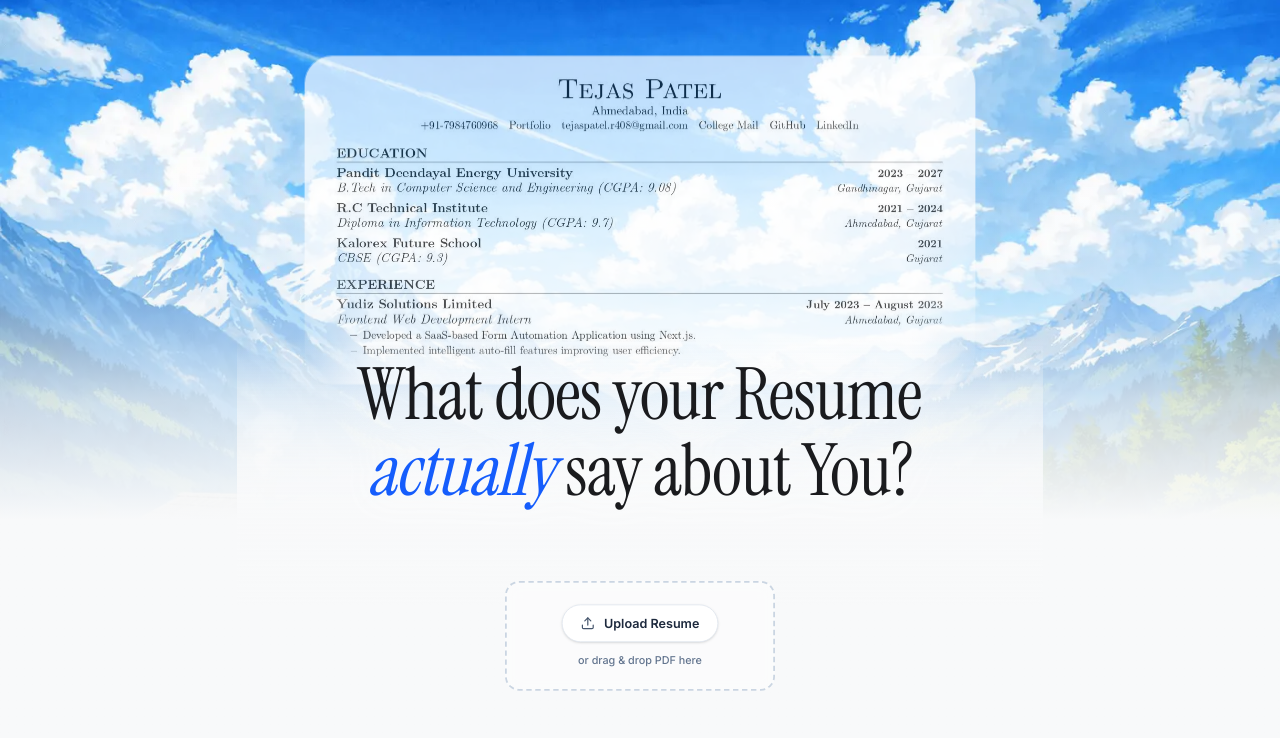
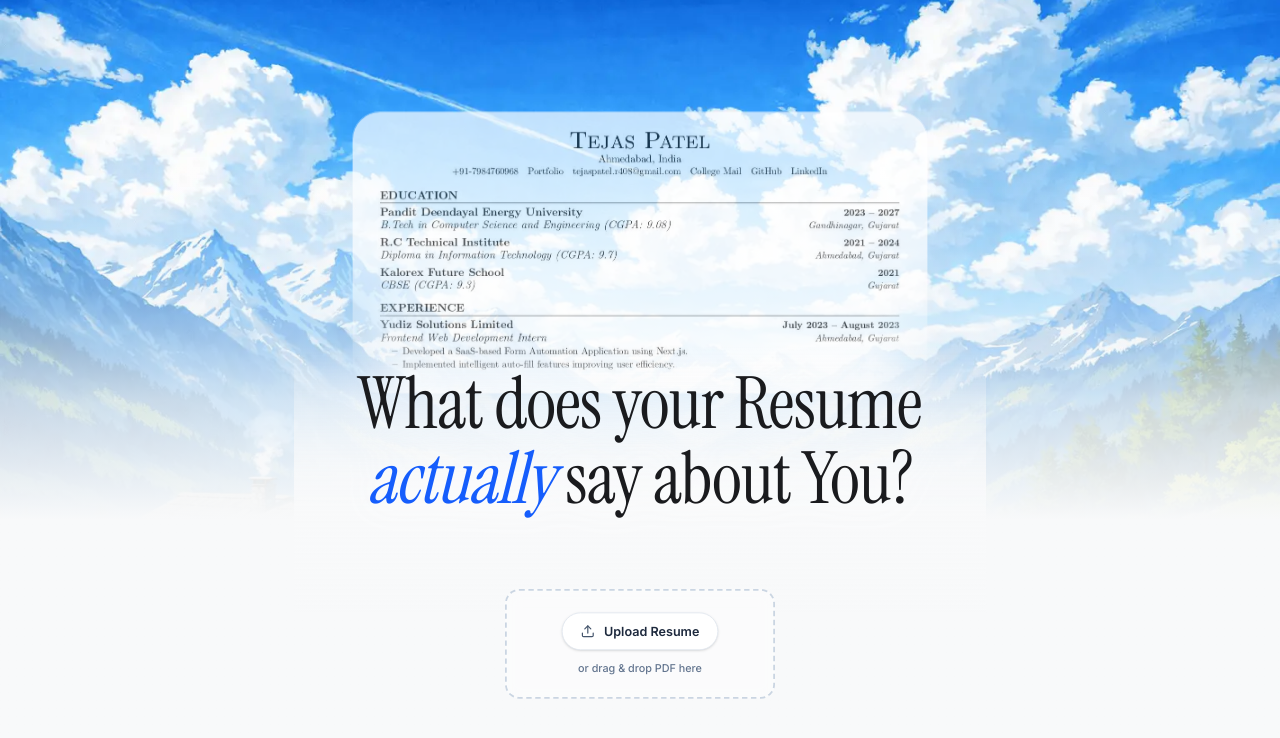
Before and after one commit to patel-tejas/blink-resume-analyzer, a Next.js app: page / in a window 1280 px wide. Shown: the top 738 px of the page. Built offline with nearby package versions, Linux system fonts and the light colour scheme.

Commit message:
small fix on hero resume img

```diff
--- a/src/app/page.tsx
+++ b/src/app/page.tsx
@@ -183,9 +183,9 @@ export default function Home() {
       <div className="relative z-10 w-full max-w-5xl mx-auto px-6 pt-4 flex flex-col items-center">
 
         {/* Centered Resume Hero Image with Deep Fading */}
-        <div className="relative w-full max-w-2xl flex flex-col items-center -mb-28 md:-mb-40">
+        <div className="relative w-full max-w-lg md:max-w-xl flex flex-col items-center -mb-28 md:-mb-40 pt-6">
           <motion.div
-            className="w-full relative opacity-60 select-none pointer-events-none -mt-10"
+            className="w-full relative opacity-60 select-none pointer-events-none"
             initial={{ opacity: 0, y: 60, rotateX: 15, scale: 0.9 }}
             animate={{ opacity: 0.7, y: 0, rotateX: 3, scale: 1 }}
             transition={{ duration: 1.8, ease: [0.22, 1, 0.36, 1] }}
```
